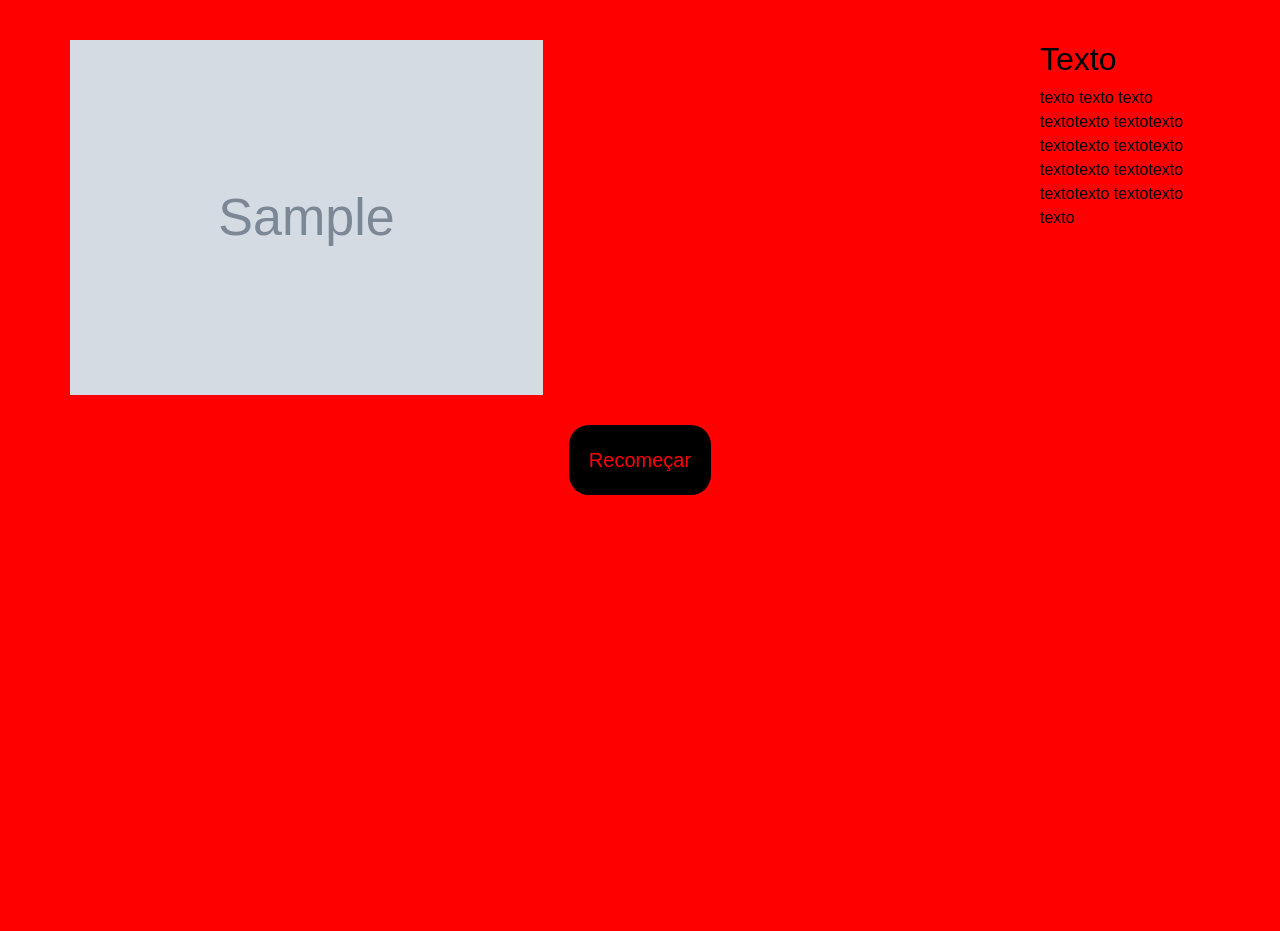
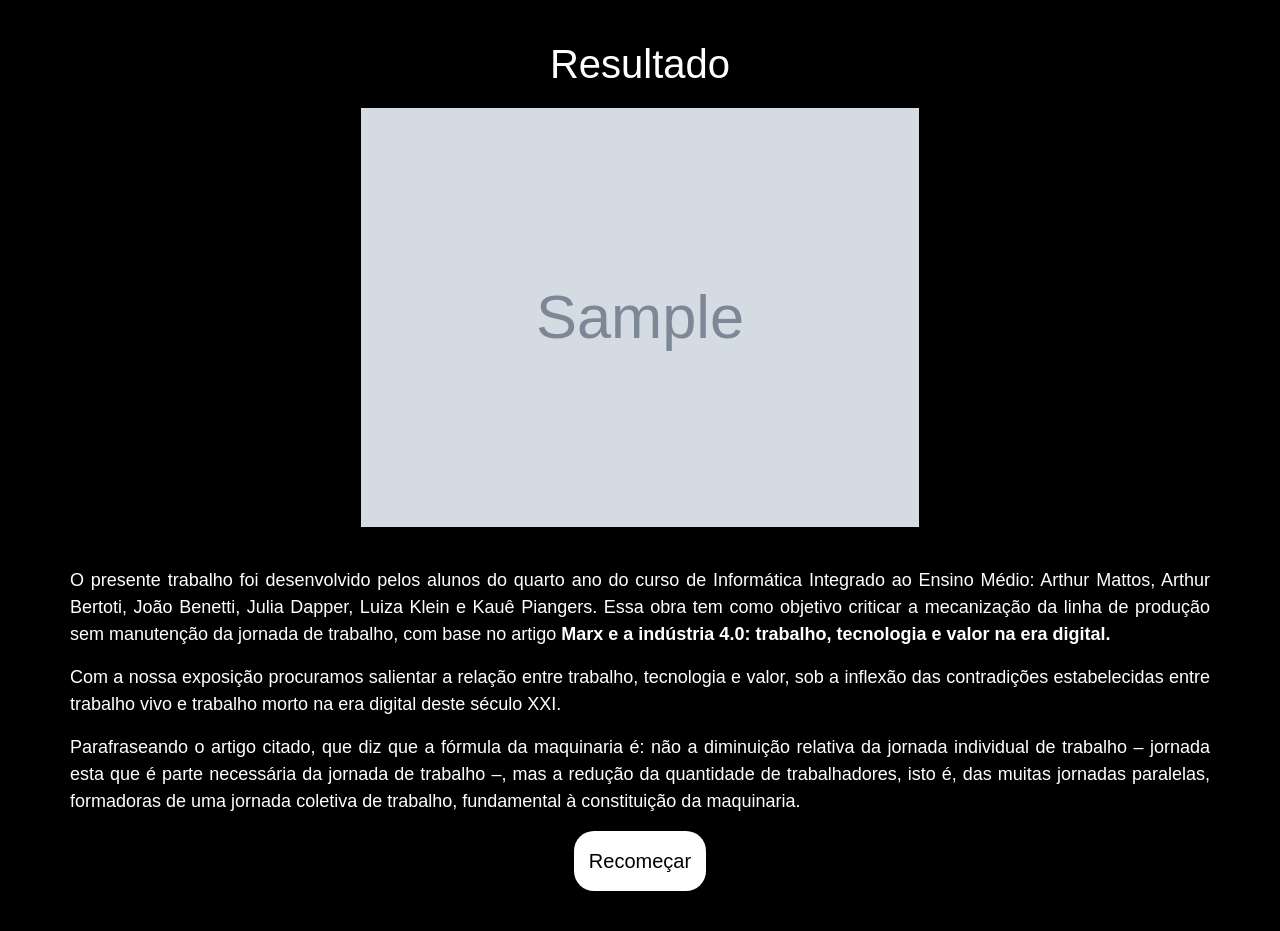
Before and after one commit to ArthurEv/artes3, a Flask app: template site/templates/resultado.html in a window 1280 px wide. Before the commit the page ends 495 px from the top, so only its background shows below. Run offline with Flask 3, Linux system fonts and the light colour scheme; the template is opened without the code that fills it: most values are stand-ins (such as "Sample title", 1, 10 or a date in 2020); grey boxes marked "Sample" are stand-in pictures.

Commit message:
Praticamente pronto

```diff
--- a/site/static/css/global.css
+++ b/site/static/css/global.css
@@ -5,3 +5,7 @@ body {
   color: black;
   background-color: red;
 }
+
+::-webkit-scrollbar {
+  display: none;
+}
--- a/site/static/css/resultado.css
+++ b/site/static/css/resultado.css
@@ -1,26 +1,48 @@
-.col{
-    text-align: center;
+body{
+    background-color: black;
+    color: white;
 }
 
 span{
     text-decoration: none;
-    color: red;
+    color: black;
 }
 
 button{
     font-size: 20px;
-    padding: 20px;
+    padding: 15px;
     border-radius: 20px;
     border: none;
     transition: 1s;
-    background-color: black;
+    background-color: white;
+}
+
+button:hover{
+    transform: scale(1.1);
 }
 
 .container{
     padding: 40px 0;
 }
 
-img{
+.imagem{
     width: 50%;
-    margin-bottom: 30px;
+    margin: 0 auto 40px;
 }
+
+p{
+    font-size: 18px;
+    text-align: justify;
+}
+
+.centro{
+    text-align: center;
+}
+
+.dois{
+    display: flex;
+}
+
+h1{
+    margin-bottom: 20px;
+}
--- a/site/templates/resultado.html
+++ b/site/templates/resultado.html
@@ -15,22 +15,24 @@
   </head>
   <body>
     <div class="container">
+
       <div class="row">
-        <div class="col-10">
-          <img src="../static/img/rostos/{{imagem}}" />
-        </div>
-
-        <div class="col-2">
-          <h2>Texto</h2>
-          <p>
-            texto texto texto textotexto textotexto textotexto textotexto
-            textotexto textotexto textotexto textotexto texto
-          </p>
+        <div class="col centro">
+          <h1>Resultado</h1>
         </div>
       </div>
 
+      <div class="row dois">
+          <img src="../static/img/rostos/{{imagem}}" class="imagem"/>
+
+          <p>O presente trabalho foi desenvolvido pelos alunos do quarto ano do curso de Informática Integrado ao Ensino Médio: Arthur Mattos, Arthur Bertoti, João Benetti, Julia Dapper, Luiza Klein e Kauê Piangers.  Essa obra tem como objetivo criticar a mecanização da linha de produção sem manutenção da jornada de trabalho, com base no artigo <strong>Marx e a indústria 4.0: trabalho, tecnologia e valor na era digital.</strong></p>
+          <p>Com a nossa exposição procuramos salientar a relação entre trabalho, tecnologia e valor, sob a inflexão das contradições estabelecidas entre trabalho vivo e trabalho morto na era digital deste século XXI.</p>
+          <p>Parafraseando o artigo citado, que diz que a fórmula da maquinaria é: não a diminuição relativa da jornada individual de trabalho – jornada esta que é parte necessária da jornada de trabalho –, mas a redução da quantidade de trabalhadores, isto é, das muitas jornadas paralelas, formadoras de uma jornada coletiva de trabalho, fundamental à constituição da maquinaria.</p>
+      </div>
+
+
       <div class="row">
-        <div class="col">
+        <div class="col centro">
           <a href="/">
             <button>
               <span>Recomeçar</span>
```
Also changed, not shown: site/static/css/criacao.css (+5 -5 lines).
